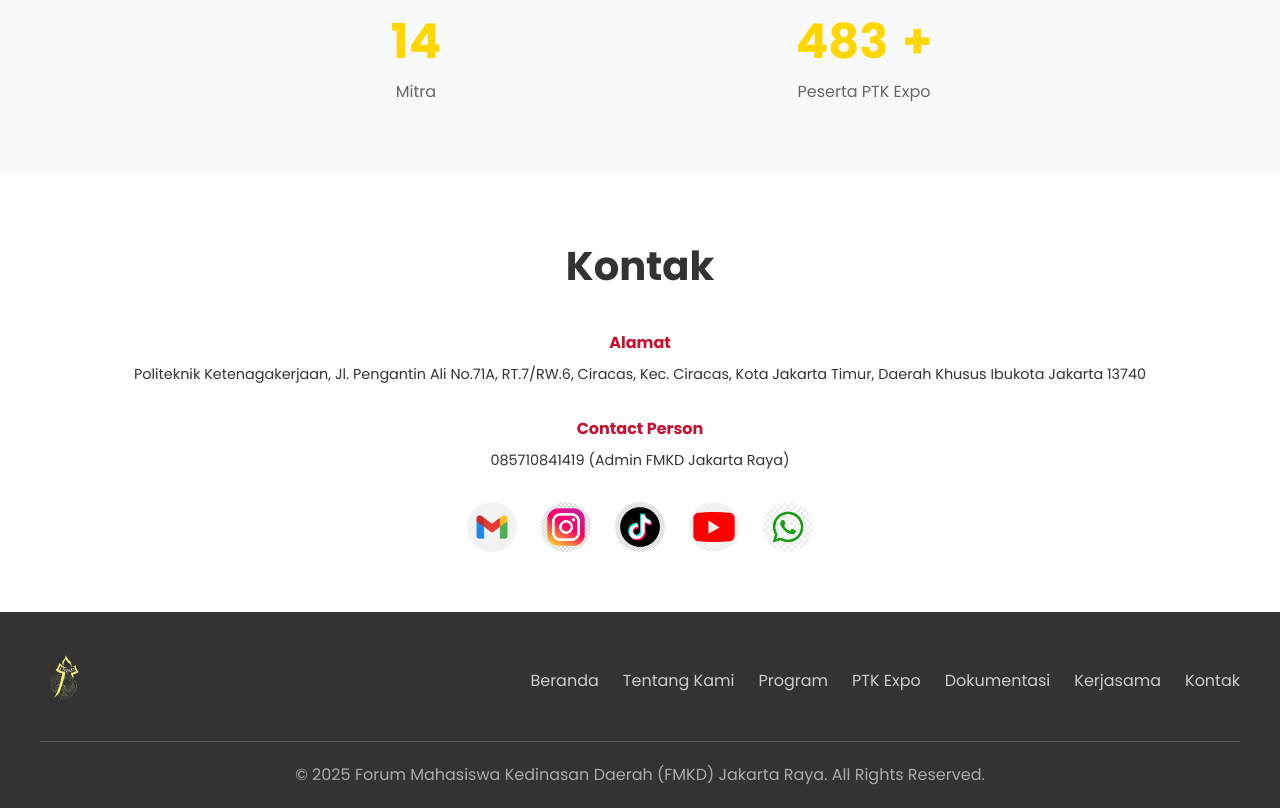
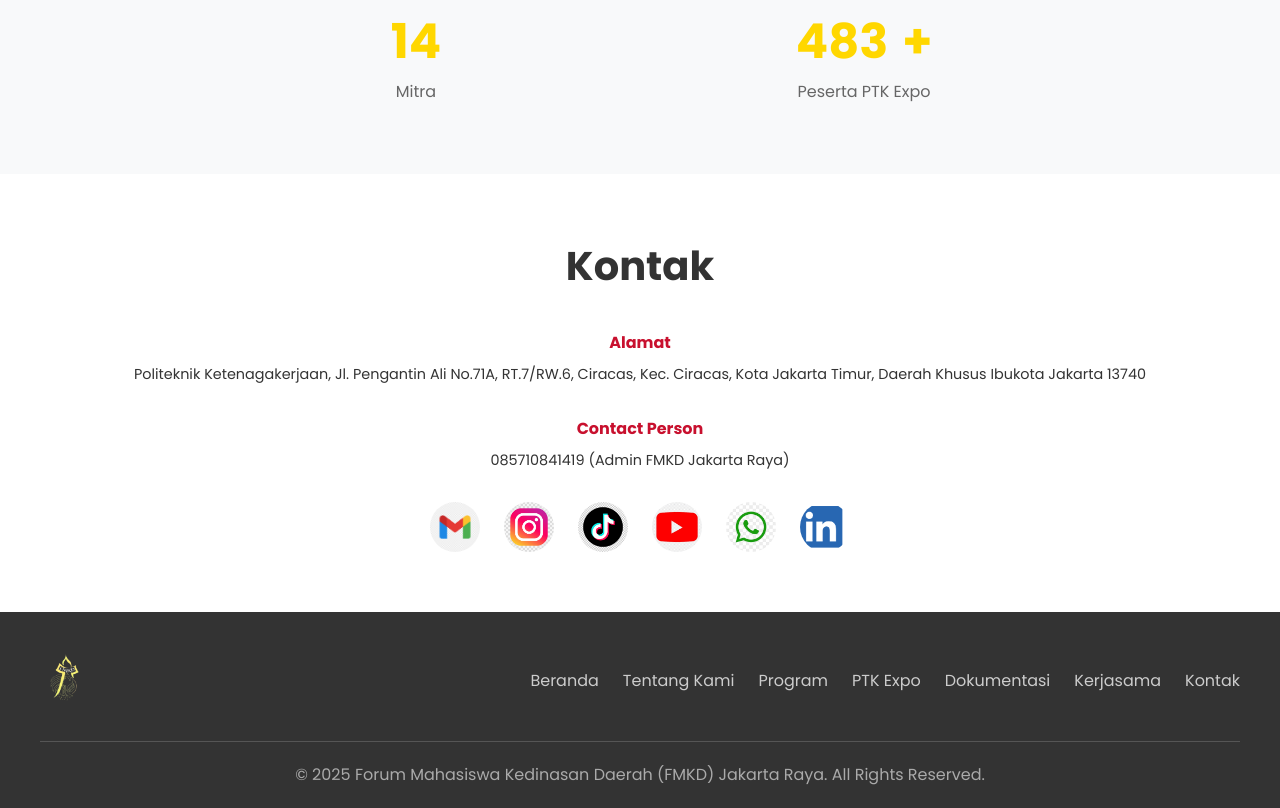
Before and after one commit to fmkdjakartaraya/website, a plain HTML site: page index.html in a window 1280 px wide. Shown: the part 6978-7786 px from the top of the page. Drawn offline with Linux system fonts and the light colour scheme.

Commit message:
Update index.html

```diff
--- a/index.html
+++ b/index.html
@@ -355,6 +355,10 @@
             <a href="https://wa.me/6285710841419" target="_blank" class="social-icon">
                 <img src="/assets/sosmeds/logo wa.jpg" alt="WhatsApp">
             </a>
+            <!-- Linkedn -->
+            <a href="https://wa.me/6285710841419" target="_blank" class="social-icon">
+                <img src="/assets/sosmeds/logo in.png" alt="Linkedn">
+            </a>
         </div>
     </div>
 </section>
```
